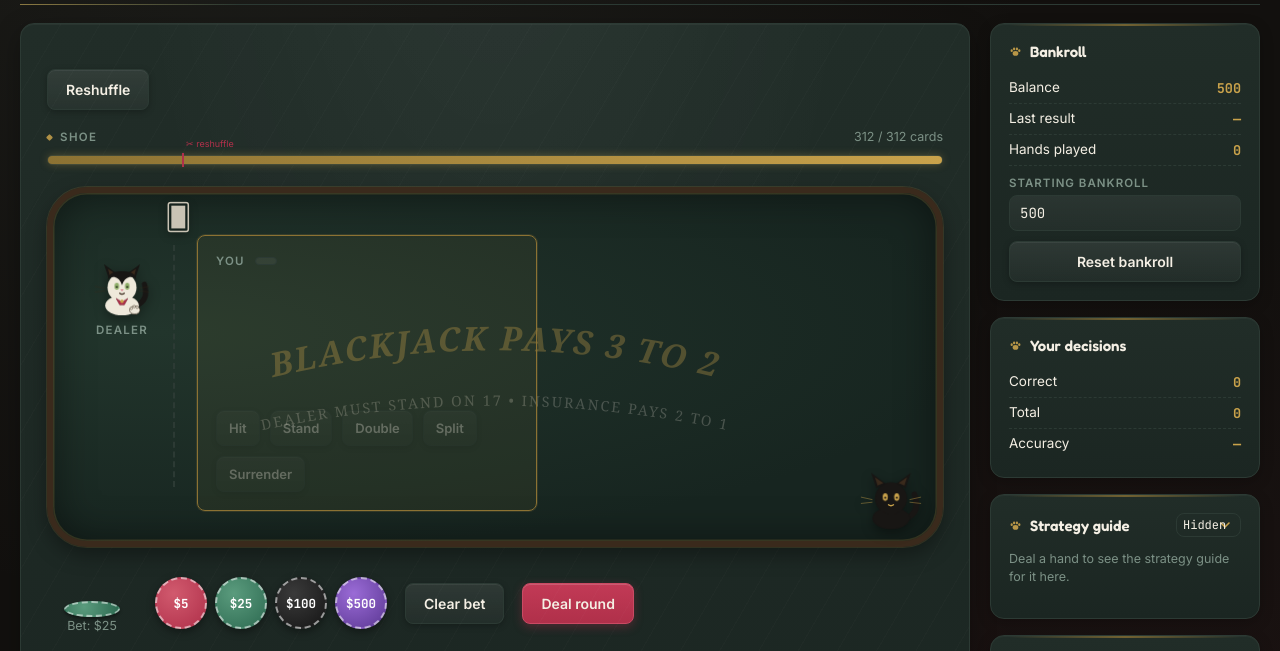
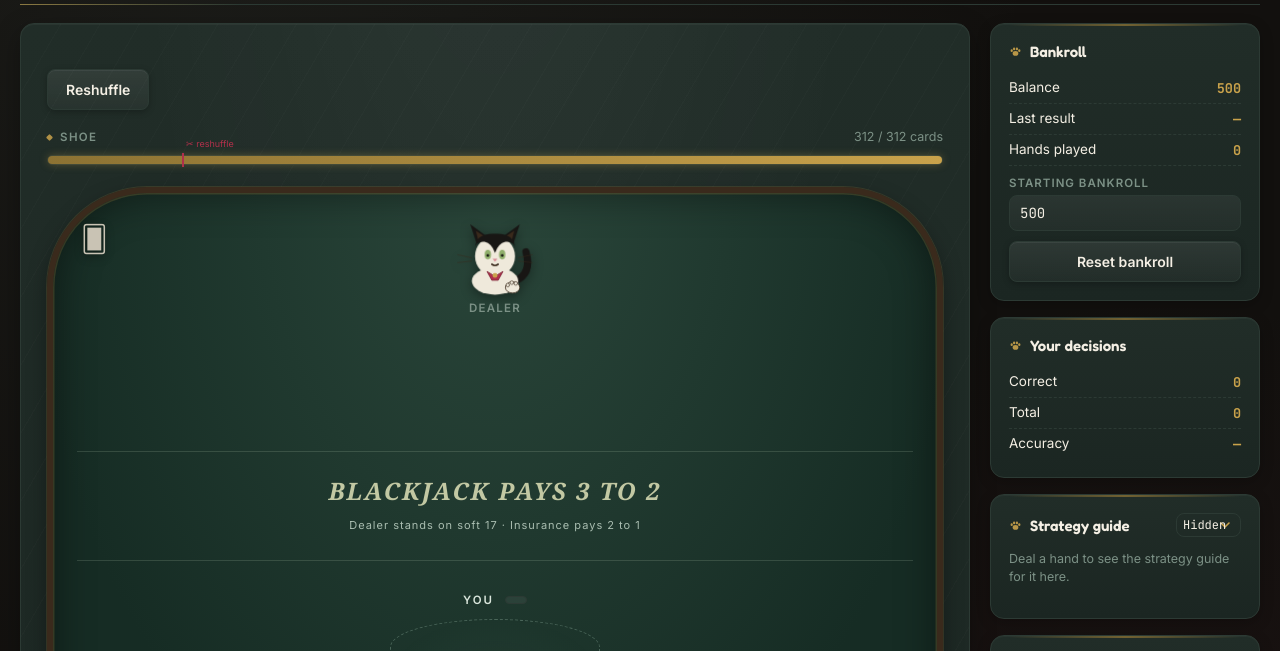
Before and after one commit to ColeMan-44/BlackJackTrainer, a website: page Black & Jack.html in a window 1280 px wide. Both pictures are taken after a click on the button "Play". Shown: the part 102-753 px from the top of the page. Drawn offline with Linux system fonts and the light colour scheme.

Commit message:
Center cat dealer and replace boxed player seat with open felt layout

```diff
--- a/Black & Jack.html
+++ b/Black & Jack.html
@@ -428,7 +428,7 @@ input[type=range]{ accent-color: var(--gold); width:100%; }
 .round-summary{ margin-top:18px; padding-top:14px; border-top:1px solid var(--felt-line); font-size:13.5px; color: var(--cream-dim); }
 .round-summary b{ color: var(--cream); }
 
-/* --- Casino table layout (sideways: dealer at the head, seats run left-to-right, you're last) --- */
+/* --- Casino table: dealer above the felt lettering and player hands --- */
 .table-felt{ position: relative; overflow: visible; }
 .casino-table{
   position: relative;
@@ -849,6 +849,74 @@ input[type=range]{ accent-color: var(--gold); width:100%; }
 }
 @media(prefers-reduced-motion:reduce) {
   *, *::before, *::after { animation:none !important; transition:none !important; scroll-behavior:auto !important; }
+}
+
+/* Open felt layout: each region owns space, so cards never cover table rules. */
+#casino-table {
+  flex-direction:column;
+  flex-wrap:nowrap;
+  align-items:stretch;
+  gap:0;
+  padding:24px 24px 28px;
+  border-radius:100px 100px 46px 46px;
+  background:radial-gradient(ellipse at 50% 0%, #2a463a, #162c24 75%);
+}
+#casino-table .dealer-spot {
+  align-self:center;
+  width:100%;
+  min-width:0;
+  padding:0;
+  margin:0;
+  border:0;
+}
+#casino-table .cat-dealer { width:80px; height:80px; margin:0 0 4px; }
+#casino-table .dealer-hand-row { justify-content:center; min-height:116px; margin:4px 0 0; }
+#casino-table .dealer-spot .result-banner { top:82px; left:calc(50% + 78px); }
+.table-lettering {
+  flex:none;
+  text-align:center;
+  padding:22px 8px 26px;
+  margin:8px 0 20px;
+  border-top:1px solid #b8cbb32e;
+  border-bottom:1px solid #b8cbb32e;
+  pointer-events:none;
+}
+.table-lettering-title { display:block; font:italic 700 clamp(16px,2vw,24px) Georgia,serif; letter-spacing:2px; color:#c2c8a3; }
+.table-lettering-rule { display:block; margin-top:10px; font-size:11px; line-height:1.6; letter-spacing:1px; color:#a9bdb0; }
+#casino-table .seats-row { width:100%; min-width:0; justify-content:center; gap:24px 16px; }
+#casino-table .seat-user {
+  flex:1 1 100%; max-width:none; min-width:0;
+  padding:12px 0 0; border:0; border-radius:0; background:none; box-shadow:none;
+  text-align:center;
+}
+#casino-table .seat-user > .seat-label { color:#d9e5db; letter-spacing:2px; }
+#casino-table #t-user-row {
+  justify-content:center;
+  min-height:128px;
+  width:fit-content; min-width:210px; max-width:100%;
+  margin:12px auto 20px; padding:12px 24px;
+  box-sizing:border-box;
+  border:1px dashed #91b2a164;
+  border-radius:50% / 22%;
+  background:radial-gradient(ellipse, #7cb0910c, transparent 75%);
+}
+#casino-table .seat-user > .actions { justify-content:center; }
+#casino-table .seat-ai { background:#0b1c1526; border-color:#91b2a132; }
+#casino-table .seat-ai .hand-row { justify-content:center; }
+#casino-table .result-banner.win { background:#254c3c; border-color:#79b393; color:#e0f4e6; }
+#casino-table .cat-widget-group { bottom:12px; right:14px; }
+#casino-table .shoe-icon { left:28px; top:30px; }
+@media(max-width:600px) {
+  #casino-table { padding:18px 12px 22px; border-radius:48px 48px 28px 28px; }
+  #casino-table .cat-dealer { width:64px; height:64px; }
+  #casino-table .cat-widget-group { display:none; }
+  #casino-table .dealer-hand-row { min-height:78px; }
+  #casino-table .dealer-spot .result-banner { top:60px; left:calc(50% + 64px); }
+  .table-lettering { padding:16px 4px; margin:8px 0 16px; }
+  .table-lettering-title { font-size:15px; letter-spacing:1px; }
+  .table-lettering-rule { font-size:10px; letter-spacing:.2px; }
+  #casino-table #t-user-row { min-height:100px; min-width:160px; padding:12px 18px; }
+  #casino-table .seat-user { padding:8px 0 0; }
 }
 </style>
 </head>
@@ -1321,16 +1389,6 @@ input[type=range]{ accent-color: var(--gold); width:100%; }
         </div>
 
         <div class="casino-table" id="casino-table">
-          <svg class="table-felt-text" viewBox="0 0 800 210" preserveAspectRatio="xMidYMid meet">
-            <path id="tableArc1" d="M 60 160 Q 400 20 740 160" fill="none"/>
-            <path id="tableArc2" d="M 100 185 Q 400 95 700 185" fill="none"/>
-            <text font-family="Georgia, serif" font-style="italic" font-weight="700" font-size="30" fill="rgba(201,162,75,0.32)" letter-spacing="2">
-              <textPath href="#tableArc1" startOffset="50%" text-anchor="middle">BLACKJACK PAYS 3 TO 2</textPath>
-            </text>
-            <text font-family="Georgia, serif" font-size="13" fill="rgba(244,239,228,0.22)" letter-spacing="1.8">
-              <textPath href="#tableArc2" startOffset="50%" text-anchor="middle">DEALER MUST STAND ON 17 &#8226; INSURANCE PAYS 2 TO 1</textPath>
-            </text>
-          </svg>
           <div class="shoe-icon" id="shoe-icon">🂠</div>
 
           <div class="cat-widget-group">
@@ -1403,6 +1461,11 @@ input[type=range]{ accent-color: var(--gold); width:100%; }
             <div class="hand-row dealer-hand-row" id="t-dealer-row"></div>
           </div>
 
+          <div class="table-lettering" aria-label="Table rules">
+            <span class="table-lettering-title">BLACKJACK PAYS 3 TO 2</span>
+            <span class="table-lettering-rule" id="t-felt-rule">Dealer stands on soft 17 · Insurance pays 2 to 1</span>
+          </div>
+
           <div class="seats-row" id="t-seats-row">
             <div class="seat seat-user" id="t-user-seat">
               <div class="result-banner" id="t-user-banner"></div>
@@ -2193,6 +2256,7 @@ input[type=range]{ accent-color: var(--gold); width:100%; }
   function refreshRulesSummary(){
     document.getElementById('rules-summary').textContent =
       `${RULES.decks}-deck · ${RULES.h17?'H17':'S17'} · DAS ${RULES.das?'on':'off'} · Surrender ${RULES.surrender?'on':'off'}`;
+    document.getElementById('t-felt-rule').textContent = `Dealer ${RULES.h17 ? 'hits' : 'stands on'} soft 17 · Insurance pays 2 to 1`;
     document.getElementById('count-decks-readout').textContent = `${RULES.decks}-deck shoe (set in Settings)`;
   }
   document.getElementById('g-decks').addEventListener('change', e=>{
```
Also changed, not shown: tests/browser.cjs (+11 -0 lines).
